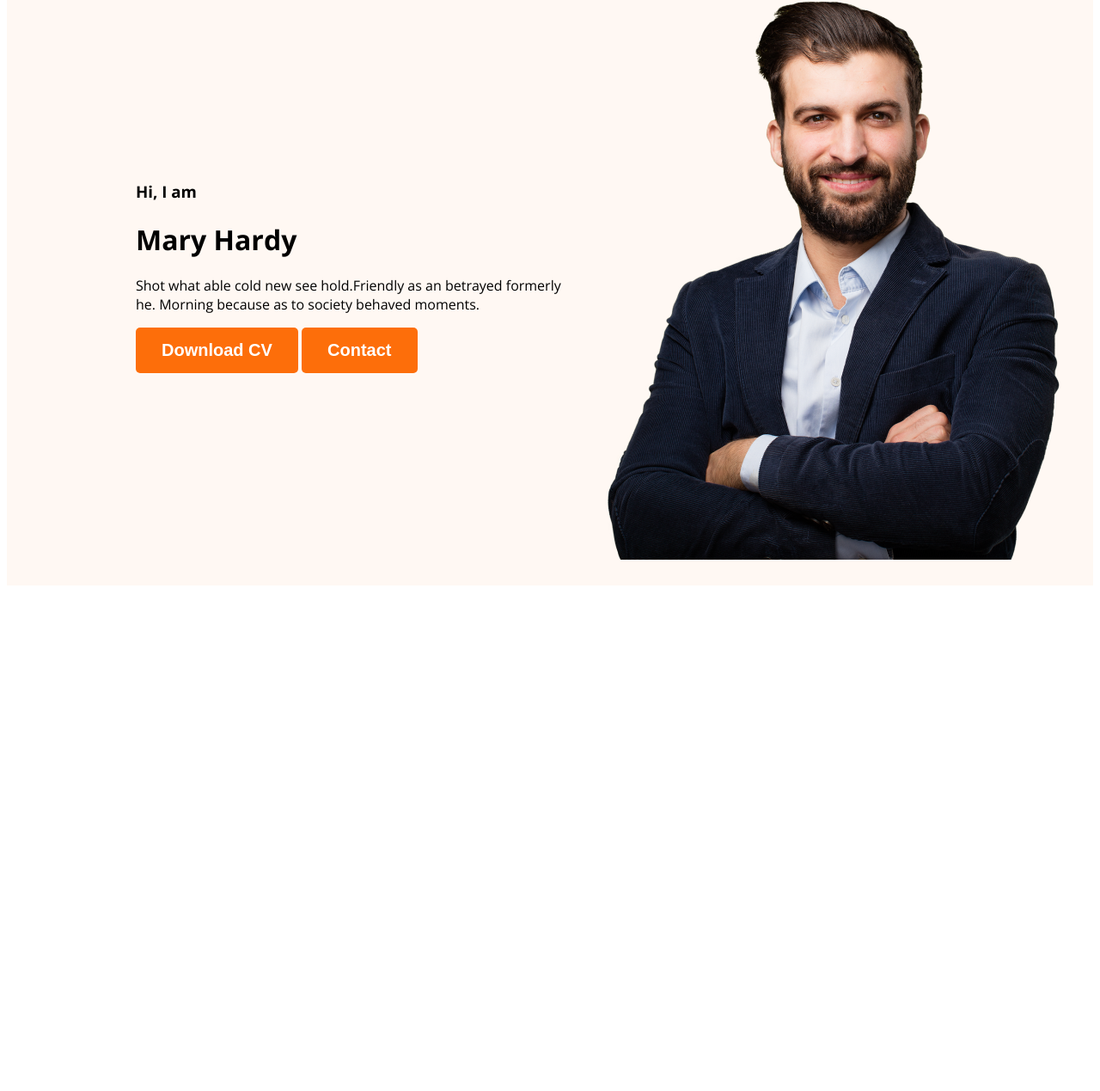
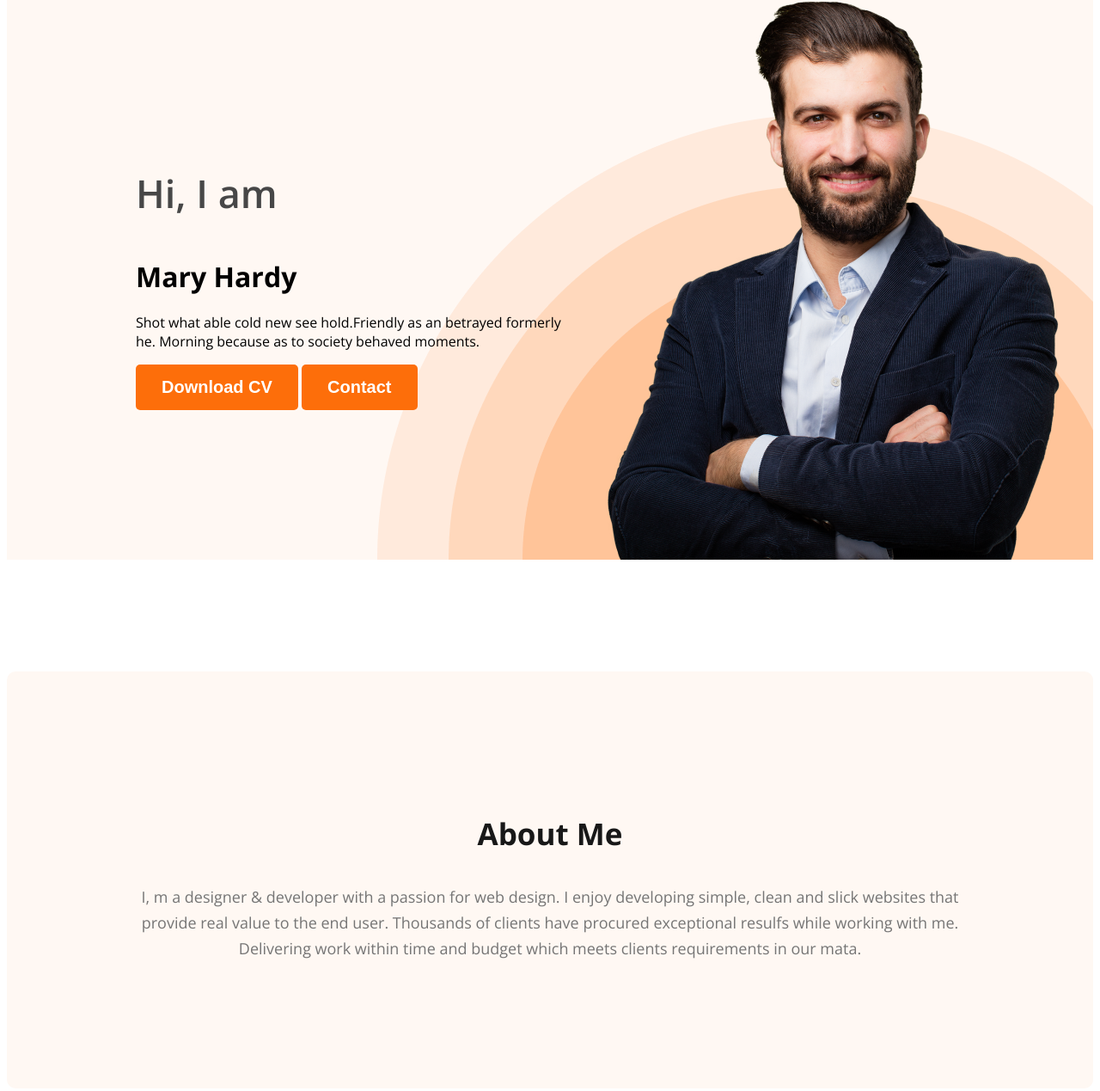
Before and after one commit to Edward0037/Al-Amin-portfolio, a plain HTML site: page index.html in a window 1280 px wide. Shown: the part 214-1483 px from the top of the page at 86% size. Before the commit the page ends 903 px from the top, so only its background shows below. Drawn offline with nearby package versions, Linux system fonts and the light colour scheme.

Commit message:
about main section

```diff
--- a/index.html
+++ b/index.html
@@ -25,19 +25,25 @@
 
         <div class="banner">
             <div>
-                <h3 class="banner-hi">Hi, I  am</h3>
+                <h3 class="banner-hi">Hi, I am</h3>
                 <h1 class="banner-title">Mary Hardy</h1>
-                <p>Shot what able cold new see hold.Friendly as an betrayed formerly he. Morning because as to society behaved moments.</p>
+                <p>Shot what able cold new see hold.Friendly as an betrayed formerly he. Morning because as to society
+                    behaved moments.</p>
                 <button class="btn-primary">Download CV</button>
                 <button class="btn-primary">Contact</button>
             </div>
-            <img src="images/hardy.png" alt="">
+            <img class="profil-picture" src="images/hardy.png" alt="">
         </div>
 
 
     </header>
 
     <main>
+        <section class="about">
+            <h3 class="section-title">About Me</h3>
+            <p class="para-edit">I, m a designer & developer with a passion for web design. I enjoy developing simple, clean and slick websites that provide real value to the end user. Thousands of clients have procured exceptional resulfs while working with me. Delivering work within time and budget which meets clients requirements in our mata.</p>
+
+        </section>
 
 
 
@@ -51,4 +57,5 @@
 
 
 </body>
+
 </html>
--- a/styles/portfolio.css
+++ b/styles/portfolio.css
@@ -51,12 +51,48 @@ nav a {
 
 .header {
     background-color: #FFF8F3;
+    background-image: url(../images/header_bg.png);
+    background-repeat: no-repeat;
+    background-position: bottom right;
 }
-.banner{
-    padding: 30px 30px 30px 150px;
+
+.banner {
+    padding: 30px 30px 0px 150px;
     display: flex;
     align-items: center;
+    justify-content: space-between;
 }
-.banner.profile-picture{
+
+.banner.profile-picture {
     width: 500px;
 }
+
+.banner-hi {
+    font-size: 45px;
+    font-weight: 600;
+    color: #474747;
+    max-width: 500px;
+}
+
+/* main section style */
+.about {
+    padding: 130px;
+    border-radius: 10px;
+    background-color: #FFF8F3;
+    margin: 130px 0;
+}
+
+.section-title {
+    text-align: center;
+    font-size: 35px;
+    font-weight: 700;
+    color: #181818;
+}
+
+.para-edit {
+    color: #757575;
+    text-align: center;
+    font-size: 18px;
+    font-weight: 400;
+    line-height: 30px;
+}
```
